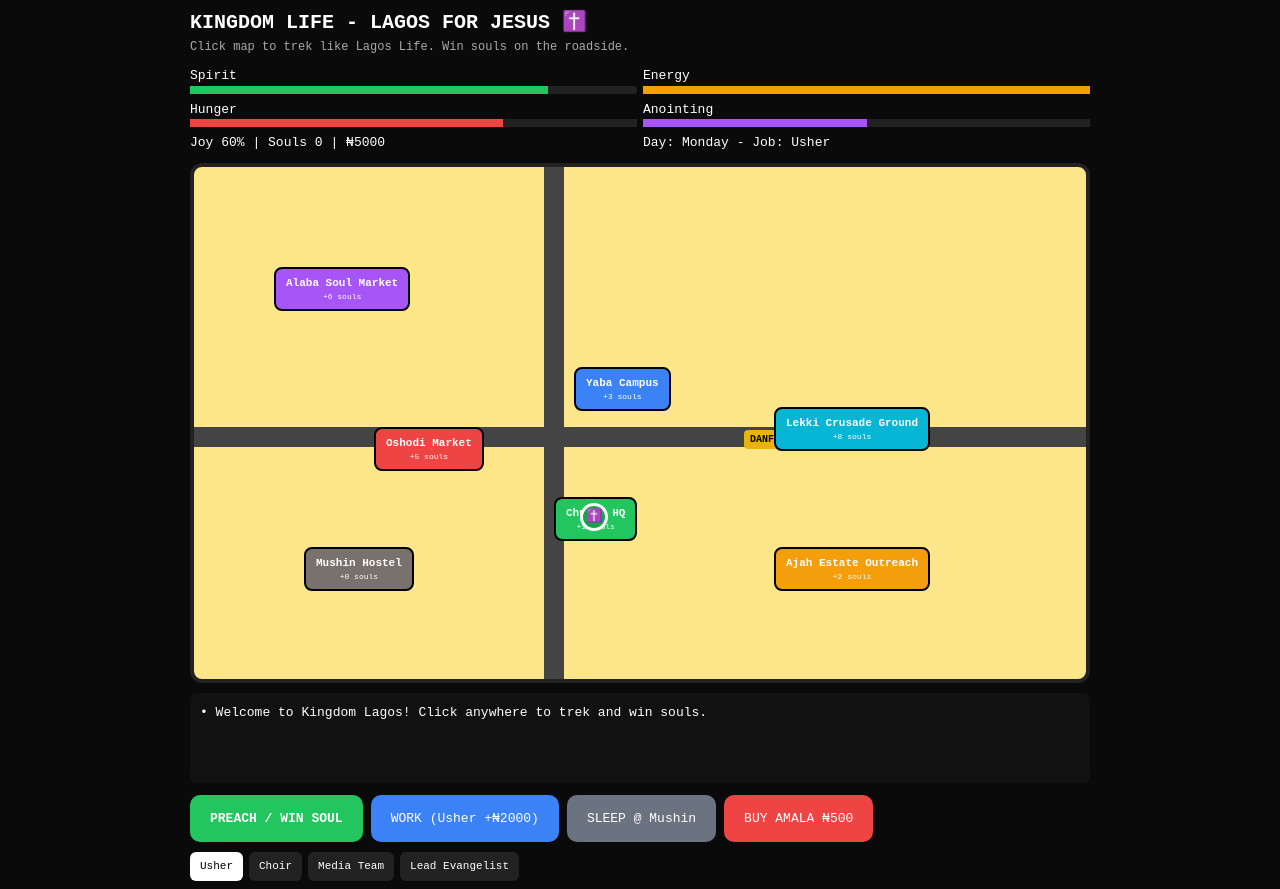
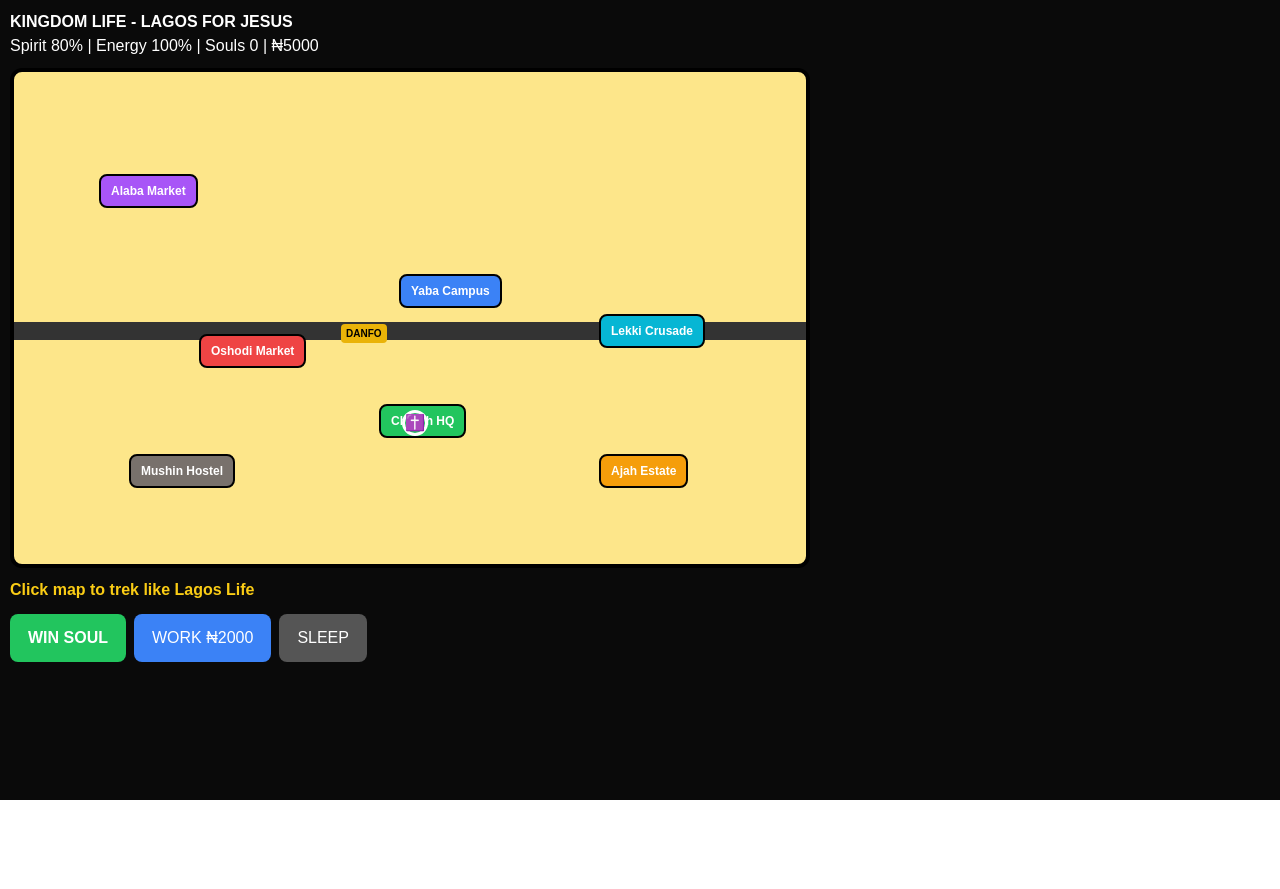
Before and after one commit to Niiizzy/kingdom-life, a Next.js app in the folder kingdom-life/: page / in a window 1280 px wide. After the commit the page ends 800 px from the top, so only its background shows below. Built offline with nearby package versions, Linux system fonts and the light colour scheme.

Commit message:
fix build

```diff
--- a/kingdom-life/app/page.tsx
+++ b/kingdom-life/app/page.tsx
@@ -4,172 +4,107 @@
 import { useEffect, useState, useRef } from "react";
 
 const LOCATIONS = {
-  church: { name: "Church HQ", x: 400, y: 350, color: "#22c55e", type: "work", souls: 1, desc: "Sunday Service - Restore Spirit" },
-  oshodi: { name: "Oshodi Market", x: 220, y: 280, color: "#ef4444", type: "evangelism", souls: 5, desc: "Hot market! Many souls but area boys" },
-  yaba: { name: "Yaba Campus", x: 420, y: 220, color: "#3b82f6", type: "revival", souls: 3, desc: "UNILAG Revival - Students ready" },
-  lekki: { name: "Lekki Crusade Ground", x: 620, y: 260, color: "#06b6d4", type: "crusade", souls: 8, desc: "Big crusade! Need 50 energy" },
-  alaba: { name: "Alaba Soul Market", x: 120, y: 120, color: "#a855f7", type: "evangelism", souls: 6, desc: "Traders = Alaba multiplier" },
-  ajah: { name: "Ajah Estate Outreach", x: 620, y: 400, color: "#f59e0b", type: "house-to-house", souls: 2, desc: "Door to door, easy souls" },
-  mushin: { name: "Mushin Hostel", x: 150, y: 400, color: "#78716c", type: "home", souls: 0, desc: "Your home - Sleep to restore energy" },
+  church: { name: "Church HQ", x: 400, y: 350, color: "#22c55e", souls: 1, desc: "Sunday Service" },
+  oshodi: { name: "Oshodi Market", x: 220, y: 280, color: "#ef4444", souls: 5, desc: "Many souls but area boys" },
+  yaba: { name: "Yaba Campus", x: 420, y: 220, color: "#3b82f6", souls: 3, desc: "UNILAG Revival" },
+  lekki: { name: "Lekki Crusade", x: 620, y: 260, color: "#06b6d4", souls: 8, desc: "Big crusade!" },
+  alaba: { name: "Alaba Market", x: 120, y: 120, color: "#a855f7", souls: 6, desc: "Alaba multiplier" },
+  ajah: { name: "Ajah Estate", x: 620, y: 400, color: "#f59e0b", souls: 2, desc: "House to house" },
+  mushin: { name: "Mushin Hostel", x: 150, y: 400, color: "#78716c", souls: 0, desc: "Your home" },
 };
 const JOBS = [
-  { id: "usher", name: "Usher", pay: 2000, energy: -20, spirit: +10 },
-  { id: "choir", name: "Choir", pay: 3500, energy: -15, spirit: +15 },
-  { id: "media", name: "Media Team", pay: 6000, energy: -25, spirit: +5 },
-  { id: "evangelist", name: "Lead Evangelist", pay: 12000, energy: -35, spirit: +25 },
+  { id: "usher", name: "Usher", pay: 2000 },
+  { id: "choir", name: "Choir", pay: 3500 },
+  { id: "media", name: "Media Team", pay: 6000 },
 ];
 
-export default function KingdomLagosLife() {
+export default function Game() {
   const [player, setPlayer] = useState({ x: 400, y: 350 });
   const [target, setTarget] = useState(null);
-  const [stats, setStats] = useState({ spirit: 80, energy: 100, hunger: 70, joy: 60, anointing: 50, souls: 0, money: 5000 });
+  const [stats, setStats] = useState({ spirit: 80, energy: 100, souls: 0, money: 5000 });
   const [near, setNear] = useState(null);
-  const [log, setLog] = useState(["Welcome to Kingdom Lagos! Click anywhere to trek and win souls."]);
+  const [log, setLog] = useState(["Click map to trek like Lagos Life"]);
+  const [danfoX, setDanfoX] = useState(0);
   const [job, setJob] = useState(JOBS[0]);
-  const [day, setDay] = useState("Monday");
   const mapRef = useRef(null);
 
-  // REAL CLICK TO MOVE LIKE LAGOS LIFE
-  const handleMapClick = (e) => {
+  useEffect(() => {
+    const t = setInterval(() => setDanfoX(x => (x + 3) % 800), 50);
+    return () => clearInterval(t);
+  }, []);
+
+  const addLog = (m) => setLog(l => [m,...l].slice(0, 4));
+
+  const onMapClick = (e) => {
     const rect = mapRef.current.getBoundingClientRect();
-    const tx = e.clientX - rect.left;
-    const ty = e.clientY - rect.top;
-    setTarget({ x: tx, y: ty });
-    addLog(`Trekking to (${Math.round(tx)}, ${Math.round(ty)})...`);
+    setTarget({ x: e.clientX - rect.left, y: e.clientY - rect.top });
   };
 
-  // Movement loop
   useEffect(() => {
     if (!target) return;
-    const interval = setInterval(() => {
+    const id = setInterval(() => {
       setPlayer(p => {
         const dx = target.x - p.x;
         const dy = target.y - p.y;
-        const dist = Math.hypot(dx, dy);
-        if (dist < 5) {
-          clearInterval(interval);
+        const d = Math.hypot(dx, dy);
+        if (d < 6) {
+          clearInterval(id);
           setTarget(null);
-          // check if near location
-          for (let id in LOCATIONS) {
-            let loc = LOCATIONS[id];
-            if (Math.hypot(p.x - loc.x, p.y - loc.y) < 60) {
-              setNear(id);
-              addLog(`Arrived at ${loc.name}: ${loc.desc}`);
-              // random roadside encounter
-              if (Math.random() < 0.6) {
-                setTimeout(() => triggerEncounter(id), 500);
-              }
+          for (const k in LOCATIONS) {
+            const loc = LOCATIONS[k];
+            if (Math.hypot(p.x - loc.x, p.y - loc.y) < 70) {
+              setNear(k);
+              addLog("Arrived at " + loc.name);
               break;
             }
           }
           return p;
         }
-        return { x: p.x + dx * 0.08, y: p.y + dy * 0.08 };
+        return { x: p.x + dx * 0.1, y: p.y + dy * 0.1 };
       });
     }, 16);
-    return () => clearInterval(interval);
+    return () => clearInterval(id);
   }, [target]);
 
-  const addLog = (msg) => setLog(l => [msg,...l].slice(0, 5));
-
-  const triggerEncounter = (locId) => {
-    const loc = LOCATIONS[locId];
-    const events = [
-      { text: `A girl in ${loc.name} says: "I need hope" - Share Jesus?`, win: loc.souls, spirit: 5 },
-      { text: `Danfo driver shouts: "Oga, you get message?" - Preach!`, win: loc.souls + 1, spirit: 10 },
-      { text: `Area boy: "Wetin you carry?" - Show love!`, win: 0, spirit: -10, money: -500 },
-      { text: `Small revival broke out! People gathering!`, win: loc.souls * 2, spirit: 20 },
-    ];
-    const ev = events[Math.floor(Math.random() * events.length)];
-    addLog(ev.text);
-  };
-
   const winSoul = () => {
-    if (!near) return addLog("Walk into a location first!");
-    if (stats.energy < 10) return addLog("No energy! Go home to Mushin to sleep.");
+    if (!near) return addLog("Trek into a location first!");
     const loc = LOCATIONS[near];
-    if (near === "alaba") {
-      // Alaba multiplier from your original idea
-      const won = loc.souls + Math.floor(Math.random() * 5);
-      setStats(s => ({...s, souls: s.souls + won, energy: s.energy - 10, spirit: Math.min(100, s.spirit + 5), joy: Math.min(100, s.joy + 5) }));
-      addLog(`Alaba multiplier! You won ${won} souls and they brought friends!`);
-    } else {
-      setStats(s => ({...s, souls: s.souls + loc.souls, energy: s.energy - 10, anointing: Math.min(100, s.anointing + 3) }));
-      addLog(`Souls won! +${loc.souls} in ${loc.name}`);
-    }
+    const won = near === "alaba"? loc.souls + Math.floor(Math.random() * 5) : loc.souls;
+    setStats(s => ({...s, souls: s.souls + won, energy: s.energy - 10 }));
+    addLog("Won " + won + " souls in " + loc.name + "!");
   };
 
   const doJob = () => {
-    setStats(s => ({...s, money: s.money + job.pay, energy: Math.max(0, s.energy + job.energy), spirit: Math.min(100, s.spirit + job.spirit), hunger: Math.max(0, s.hunger - 15) }));
-    addLog(`Worked as ${job.name}: +₦${job.pay}`);
-  };
-
-  const sleep = () => {
-    setStats(s => ({...s, energy: 100, hunger: Math.max(0, s.hunger - 10), spirit: Math.min(100, s.spirit + 10) }));
-    addLog("Slept at Mushin Hostel - Energy restored!");
-    // rent check
-    if (day === "Sunday") {
-      setStats(s => ({...s, money: Math.max(0, s.money - 1500) }));
-      addLog("Sunday! Hostel rent paid: -₦1500");
-    }
+    setStats(s => ({...s, money: s.money + job.pay, energy: Math.max(0, s.energy - 20) }));
+    addLog("Worked as " + job.name + " +₦" + job.pay);
   };
 
   return (
-    <div style={{ background: "#0a0a0a", color: "white", minHeight: "100vh", fontFamily: "monospace", padding: 8 }}>
-      <div style={{ maxWidth: 900, margin: "0 auto" }}>
-        <h1 style={{ fontWeight: 900, fontSize: 20 }}>KINGDOM LIFE - LAGOS FOR JESUS ✝️</h1>
-        <p style={{ color: "#aaa", fontSize: 12 }}>Click map to trek like Lagos Life. Win souls on the roadside.</p>
+    <div style={{ background: "#0a0a0a", color: "white", minHeight: "100vh", padding: 10 }}>
+      <h1 style={{ fontWeight: 900 }}>KINGDOM LIFE - LAGOS FOR JESUS</h1>
+      <div>Spirit {stats.spirit}% | Energy {stats.energy}% | Souls {stats.souls} | ₦{stats.money}</div>
 
-        {/* NEEDS BARS LIKE LAGOS LIFE */}
-        <div style={{ display: "grid", gridTemplateColumns: "1fr 1fr", gap: 6, margin: "10px 0" }}>
-          <div>Spirit <div style={{ background: "#222", height: 8, borderRadius: 4 }}><div style={{ width: `${stats.spirit}%`, background: "#22c55e", height: 8 }} /></div></div>
-          <div>Energy <div style={{ background: "#222", height: 8 }}><div style={{ width: `${stats.energy}%`, background: "#f59e0b", height: 8 }} /></div></div>
-          <div>Hunger <div style={{ background: "#222", height: 8 }}><div style={{ width: `${stats.hunger}%`, background: "#ef4444", height: 8 }} /></div></div>
-          <div>Anointing <div style={{ background: "#222", height: 8 }}><div style={{ width: `${stats.anointing}%`, background: "#a855f7", height: 8 }} /></div></div>
-          <div>Joy {stats.joy}% | Souls {stats.souls} | ₦{stats.money}</div>
-          <div>Day: {day} - Job: {job.name}</div>
-        </div>
+      <div ref={mapRef} onClick={onMapClick} style={{ position: "relative", width: "100%", maxWidth: 800, height: 500, background: "#fde68a", marginTop: 10, border: "4px solid black", borderRadius: 12, cursor: "crosshair" }}>
+        <div style={{ position: "absolute", left: 0, right: 0, top: 250, height: 18, background: "#333" }} />
+        <div style={{ position: "absolute", left: danfoX, top: 252, background: "#eab308", color: "black", fontSize: 10, padding: "2px 5px", borderRadius: 4, fontWeight: 900 }}>DANFO</div>
+        {Object.keys(LOCATIONS).map((k) => {
+          const loc = LOCATIONS[k];
+          return (
+            <div key={k} style={{ position: "absolute", left: loc.x - 35, top: loc.y - 18, background: near === k? "white" : loc.color, color: near === k? "black" : "white", padding: "6px 10px", borderRadius: 8, fontSize: 12, fontWeight: 800, border: "2px solid black" }}>
+              {loc.name}
+            </div>
+          );
+        })}
+        <div style={{ position: "absolute", left: player.x - 12, top: player.y - 12, width: 26, height: 26, background: "#22c55e", borderRadius: "50%", border: "3px solid white", display: "flex", alignItems: "center", justifyContent: "center" }}>✝️</div>
+        {target && <div style={{ position: "absolute", left: target.x - 3, top: target.y - 3, width: 8, height: 8, background: "red", borderRadius: "50%" }} />}
+      </div>
 
-        {/* MAP - CLICK TO MOVE */}
-        <div ref={mapRef} onClick={handleMapClick} style={{ position: "relative", width: "100%", height: 520, background: "#fde68a", borderRadius: 12, overflow: "hidden", border: "4px solid #222", cursor: "crosshair" }}>
-          {/* Roads */}
-          <div style={{ position: "absolute", left: 0, right: 0, top: 260, height: 20, background: "#444" }} />
-          <div style={{ position: "absolute", left: 350, top: 0, bottom: 0, width: 20, background: "#444" }} />
+      <div style={{ marginTop: 10, color: "#facc15", fontWeight: 700 }}>{log[0]}</div>
 
-          {/* Danfos moving */}
-          <div style={{ position: "absolute", left: `${(Date.now()/20)%800}px`, top: 263, background: "#eab308", padding: "2px 6px", borderRadius: 4, color: "black", fontSize: 10, fontWeight: 900 }}>DANFO</div>
-
-          {/* Locations */}
-          {Object.entries(LOCATIONS).map(([id, loc]) => (
-            <div key={id} style={{ position: "absolute", left: loc.x - 40, top: loc.y - 20, background: near === id? "white" : loc.color, color: near === id? "black" : "white", padding: "6px 10px", borderRadius: 8, fontWeight: 900, fontSize: 11, border: "2px solid black", textAlign: "center" }}>
-              {loc.name}<div style={{ fontSize: 8, fontWeight: 400 }}>+{loc.souls} souls</div>
-            </div>
-          ))}
-
-          {/* Player - Real walking person */}
-          <div style={{ position: "absolute", left: player.x - 14, top: player.y - 14, transition: "transform 0.1s", transform: target? "scale(1.1)" : "scale(1)", width: 28, height: 28, background: "#16a34a", borderRadius: "50%", border: "3px solid white", display: "flex", alignItems: "center", justifyContent: "center", zIndex: 10 }}>✝️</div>
-
-          {/* Target */}
-          {target && <div style={{ position: "absolute", left: target.x - 4, top: target.y - 4, width: 8, height: 8, background: "red", borderRadius: "50%", border: "2px solid white" }} />}
-        </div>
-
-        {/* Action Log - Lagos Life style */}
-        <div style={{ background: "#111", borderRadius: 8, padding: 10, marginTop: 10, minHeight: 90 }}>
-          {log.map((l, i) => <div key={i} style={{ fontSize: 13, opacity: 1 - i * 0.2, marginBottom: 4 }}>• {l}</div>)}
-        </div>
-
-        {/* Controls */}
-        <div style={{ display: "flex", gap: 8, flexWrap: "wrap", marginTop: 12 }}>
-          <button onClick={winSoul} style={{ background: "#22c55e", padding: "14px 20px", borderRadius: 10, border: "none", fontWeight: 900, color: "white" }}>PREACH / WIN SOUL</button>
-          <button onClick={doJob} style={{ background: "#3b82f6", padding: "14px 20px", borderRadius: 10, border: "none", color: "white" }}>WORK ({job.name} +₦{job.pay})</button>
-          <button onClick={sleep} style={{ background: "#6b7280", padding: "14px 20px", borderRadius: 10, border: "none", color: "white" }}>SLEEP @ Mushin</button>
-          <button onClick={() => setStats(s => ({...s, hunger: Math.min(100, s.hunger + 30), money: s.money - 500 }))} style={{ background: "#ef4444", padding: "14px 20px", borderRadius: 10, border: "none", color: "white" }}>BUY AMALA ₦500</button>
-        </div>
-
-        {/* Jobs selector */}
-        <div style={{ marginTop: 10, display: "flex", gap: 6 }}>
-          {JOBS.map(j => <button key={j.id} onClick={() => setJob(j)} style={{ background: job.id === j.id? "white" : "#222", color: job.id === j.id? "black" : "white", padding: "6px 10px", borderRadius: 6, border: "none", fontSize: 11 }}>{j.name}</button>)}
-        </div>
+      <div style={{ display: "flex", gap: 8, marginTop: 12, flexWrap: "wrap" }}>
+        <button onClick={winSoul} style={{ background: "#22c55e", color: "white", padding: "12px 18px", borderRadius: 8, border: "none", fontWeight: 900 }}>WIN SOUL</button>
+        <button onClick={doJob} style={{ background: "#3b82f6", color: "white", padding: "12px 18px", borderRadius: 8, border: "none" }}>WORK ₦{job.pay}</button>
+        <button onClick={() => setStats(s => ({...s, energy: 100 }))} style={{ background: "#555", color: "white", padding: "12px 18px", borderRadius: 8, border: "none" }}>SLEEP</button>
       </div>
     </div>
   );
```
